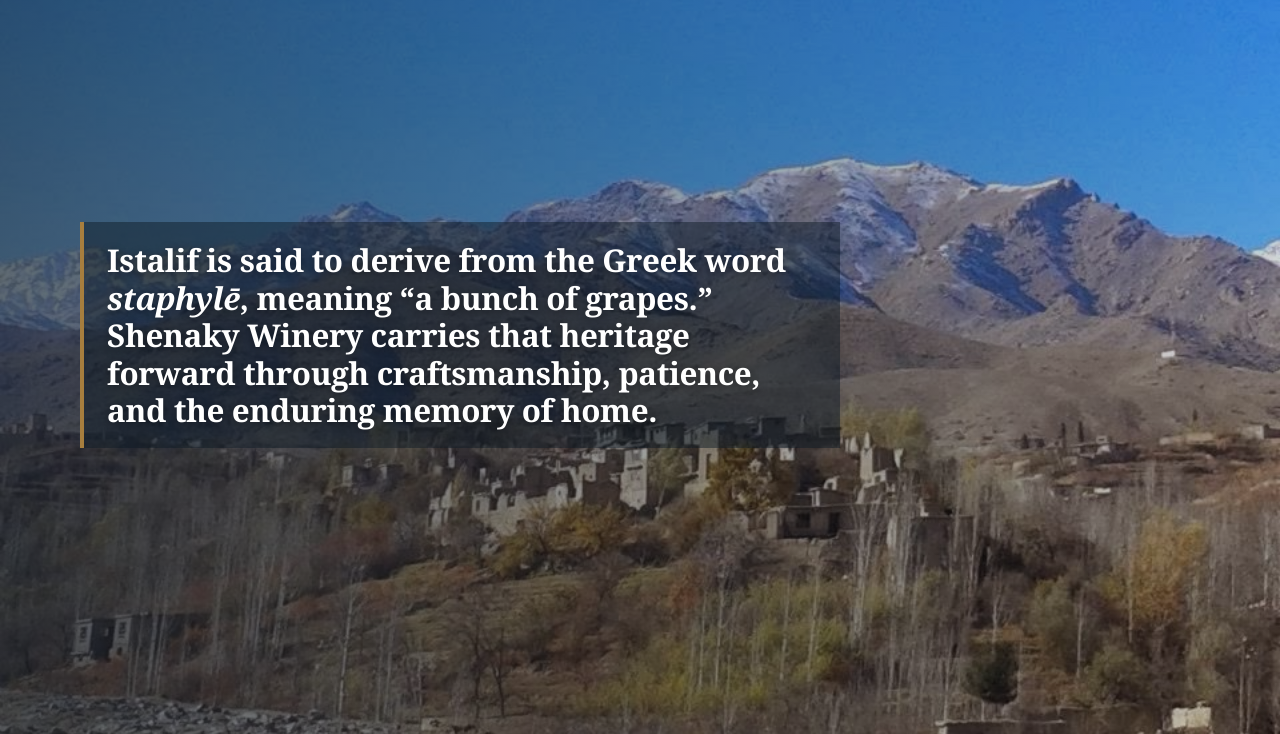
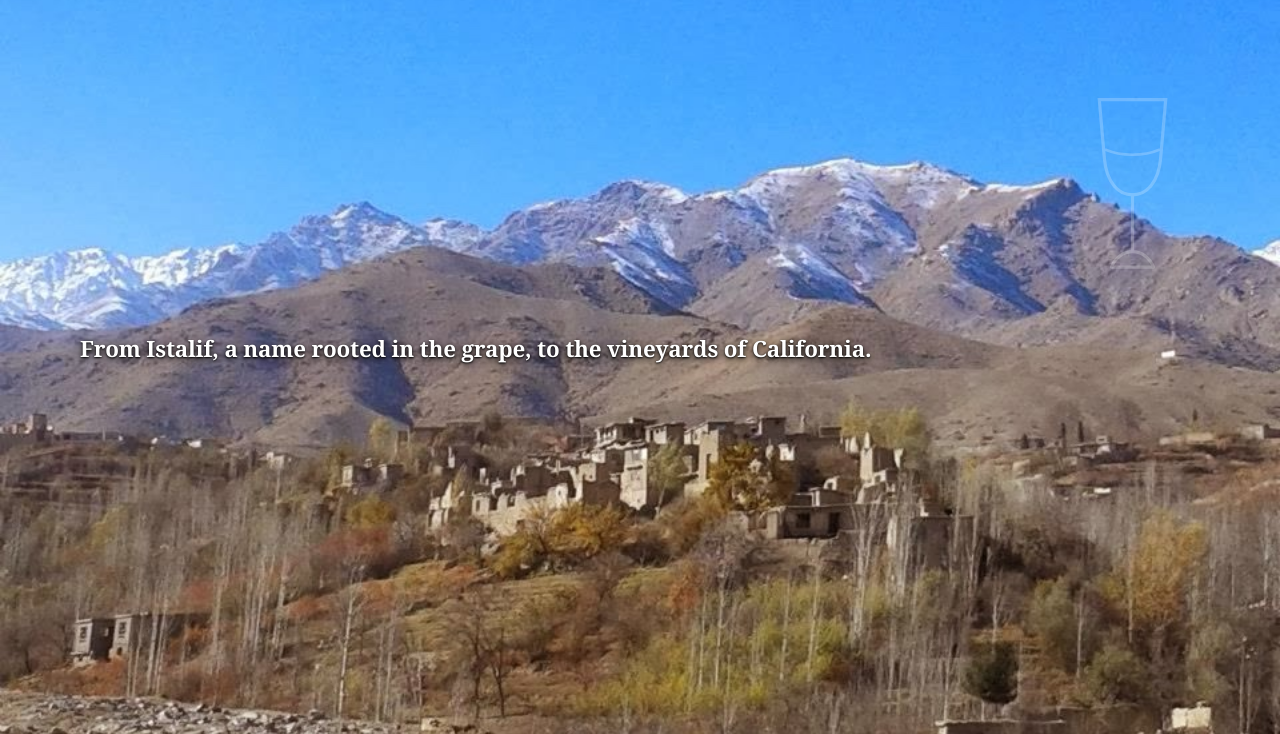
Before and after one commit to Shenaky1/Shenakywinery, a plain HTML site: page index.html in a window 1280 px wide. Shown: the part 67-801 px from the top of the page. Drawn offline with Linux system fonts and the light colour scheme.

Commit message:
The updated websit

```diff
--- a/index.html
+++ b/index.html
@@ -1,7 +1,7 @@
 <!doctype html><html lang="en" dir="ltr"><head>
 <meta charset="utf-8"><meta name="viewport" content="width=device-width,initial-scale=1">
 <title>Home | Shenaky Winery</title>
-<meta name="description" content="Istalif is said to derive from the Greek word staphylē, meaning a bunch of grapes. Shenaky Winery carries that heritage forward.">
+<meta name="description" content="From Istalif, a name rooted in the grape, to the vineyards of California.">
 <link rel="canonical" href="https://shenakywinery.com/index.html">
 <link rel="icon" href="assets/favicon.png" type="image/png">
 <link rel="stylesheet" href="styles.css?v=7.3"><link rel="stylesheet" href="version7-consistent.css?v=20260801-1"><link rel="stylesheet" href="home-awards-final.css?v=20260801-2">
@@ -10,5 +10,5 @@
 <button class="menu-button" aria-label="Menu" aria-expanded="false">☰</button>
 <nav class="nav-links"><a class="active" href="index.html">Home</a><a href="story.html">Our Story</a><a href="wines.html">Our Wines</a><a href="awards.html">Awards</a><a href="contact.html">Contact</a><span class="cart">Cart · Coming Soon</span><span class="lang"><a class="active" href="index.html">EN</a><a href="fr-index.html">FR</a></span></nav>
 </div></header><main><section class="heritage-home"><div class="container heritage-home-inner">
-<p>Istalif is said to derive from the Greek word <em>staphylē</em>, meaning “a bunch of grapes.” Shenaky Winery carries that heritage forward through craftsmanship, patience, and the enduring memory of home.</p>
+<p>From Istalif, a name rooted in the grape, to the vineyards of California.</p>
 </div></section></main><script src="script.js"></script></body></html>
--- a/styles.css
+++ b/styles.css
@@ -70,17 +70,19 @@
 .minimalist-home{height:100vh;overflow:hidden}
 .minimalist-home main{height:calc(100vh - 58px)}
 .heritage-home{
-  height:100%;display:flex;align-items:flex-end;color:#fff;
-  background:
-    linear-gradient(90deg,rgba(16,28,41,.66),rgba(16,28,41,.18)),
-    url("assets/shenaky-landscape.jpg") center/cover no-repeat;
+  position:relative;height:100%;display:flex;align-items:flex-end;color:#fff;
+  background:url("assets/shenaky-landscape.jpg") center/cover no-repeat;
 }
-.heritage-home-inner{padding-bottom:7vh}
+.heritage-home::after{
+  content:"";position:absolute;right:7vw;top:12vh;width:clamp(75px,9vw,140px);
+  aspect-ratio:3/5;background:url("assets/wine-glass-outline.svg") center/contain no-repeat;
+  opacity:.22;pointer-events:none;
+}
+.heritage-home-inner{position:relative;z-index:1;padding-bottom:3.5vh}
 .heritage-home p{
-  max-width:760px;margin:0;padding:19px 23px;
-  font:700 clamp(22px,2.45vw,36px)/1.2 Georgia,"Times New Roman",serif;
-  letter-spacing:-.012em;text-shadow:0 2px 8px rgba(0,0,0,.42);
-  background:rgba(13,25,37,.48);border-left:4px solid var(--gold);
+  max-width:900px;margin:0;padding:0;
+  font:700 clamp(17px,1.75vw,25px)/1.22 Georgia,"Times New Roman",serif;
+  letter-spacing:-.008em;text-shadow:0 2px 7px rgba(0,0,0,.95),0 1px 2px rgba(0,0,0,.9);
 }
 .eyebrow{
   color:var(--gold);font-weight:800;font-size:9.5px;
@@ -194,7 +196,8 @@
   .minimalist-home{height:auto;min-height:100vh;overflow:auto}
   .minimalist-home main{height:calc(100vh - 58px);min-height:560px}
   .heritage-home{background-position:center}
-  .heritage-home-inner{padding-bottom:8vh}
-  .heritage-home p{font-size:21px;line-height:1.24;padding:16px 17px}
+  .heritage-home::after{right:7vw;top:10vh;width:72px;opacity:.18}
+  .heritage-home-inner{padding-bottom:4vh}
+  .heritage-home p{font-size:17px;line-height:1.25;padding:0 4px}
 }
 @media(prefers-reduced-motion:reduce){html{scroll-behavior:auto}}
```
Also changed, not shown: fr-index.html (+2 -2 lines), assets/wine-glass-outline.svg (added).
